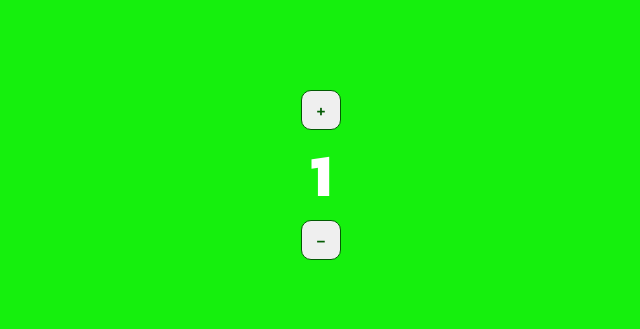
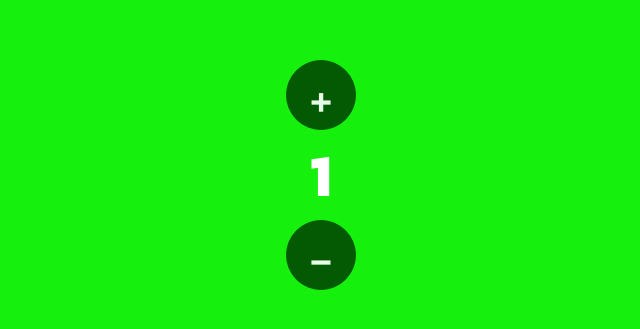
Before and after one commit to madinakhon2009/tasbeh, a plain HTML site: page index.html in a window 1280 px wide. Shown: the part 225-554 px from the top of the page, without its empty margins (319-959 px from the left). Drawn offline with Linux system fonts and the light colour scheme.

Commit message:
Update style.css

```diff
--- a/style.css
+++ b/style.css
@@ -23,10 +23,16 @@ body{
     font-family: "Kanit";
 }
 .box button{
-    width: 40px;
-    height: 40px;
-    font-size: 20px;
+    width: 70px;
+    height: 70px;
+    font-size: 50px;
     border: 1px solid #035a03;
-    border-radius: 10px;
-    color: #035a03;
+    border-radius: 50px;
+    background-color: #035a03;
+    color: #e6ffe6;
+    transition: 0.5s;
 }
+.box button:hover{
+    background-color: #15f00d;
+
+}
```
